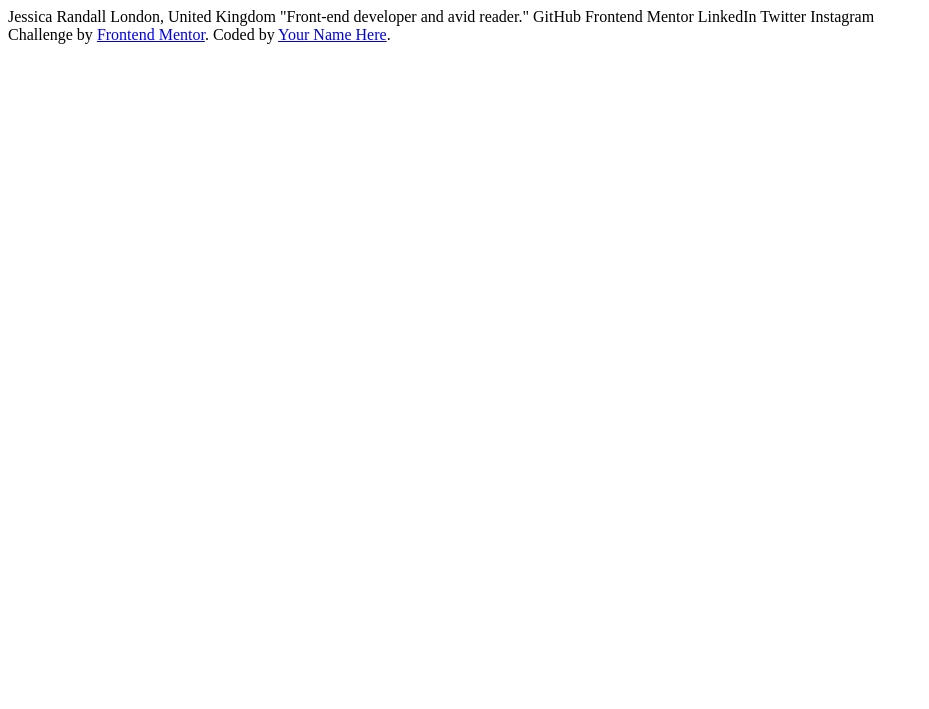
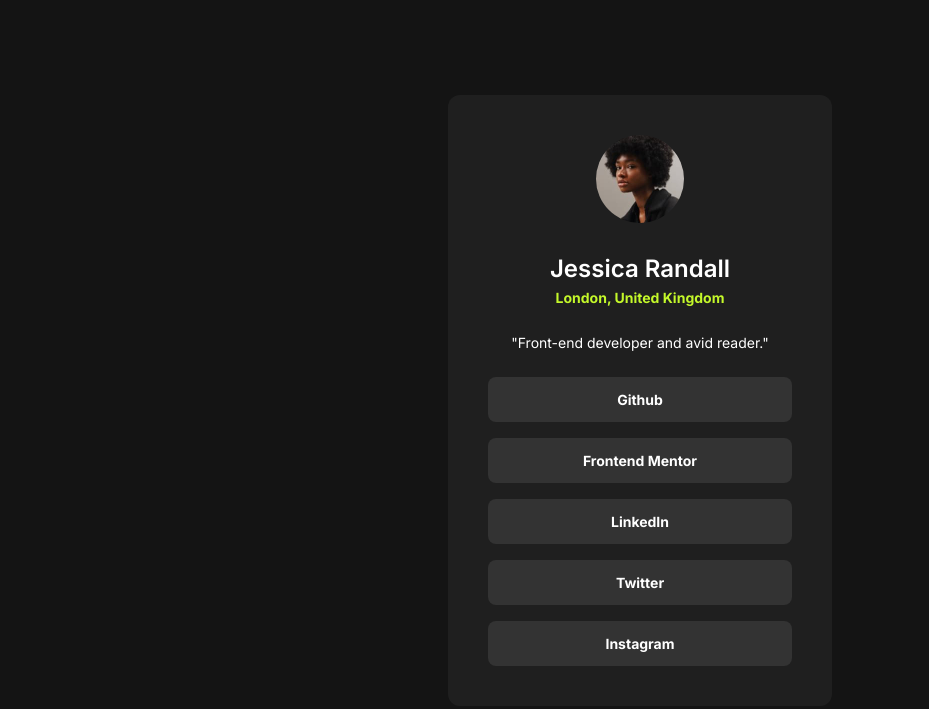
Before and after one commit to gregoriusgrd/social-links-profile, a plain HTML site: page index.html in a window 1280 px wide. Shown: the whole page, without its empty margins (0-929 px from the left). Drawn offline with Linux system fonts and the light colour scheme.

Commit message:
Initial commit

```diff
--- a/index.html
+++ b/index.html
@@ -1,29 +1,39 @@
 <!DOCTYPE html>
 <html lang="en">
   <head>
-  <meta charset="UTF-8">
-  <meta name="viewport" content="width=device-width, initial-scale=1.0"> <!-- displays site properly based on user's device -->
+    <meta charset="UTF-8" />
+    <meta name="viewport" content="width=device-width, initial-scale=1.0" />
+    <!-- displays site properly based on user's device -->
 
-  <link rel="icon" type="image/png" sizes="32x32" href="./assets/images/favicon-32x32.png">
-  <link rel="stylesheet" href="style.css">
+    <link
+      rel="icon"
+      type="image/png"
+      sizes="32x32"
+      href="./assets/images/favicon-32x32.png"
+    />
+    <link rel="stylesheet" href="style.css" />
     <title>Frontend Mentor | Social links profile</title>
-
   </head>
   <body>
+    <div class="profile-container">
+      <div class="profile-image">
+        <img src="assets/images/avatar-jessica.jpeg" alt="" />
+      </div>
 
-  Jessica Randall
-  London, United Kingdom
-  "Front-end developer and avid reader."
+      <div class="profile-info">
+        <p class="profile-name">Jessica Randall</p>
+        <p class="profile-location">London, United Kingdom</p>
+      </div>
 
-  GitHub
-  Frontend Mentor
-  LinkedIn
-  Twitter
-  Instagram
+      <p class="profile-bio">"Front-end developer and avid reader."</p>
 
-  <div class="attribution">
-    Challenge by <a href="https://www.frontendmentor.io?ref=challenge" target="_blank">Frontend Mentor</a>.
-    Coded by <a href="#">Your Name Here</a>.
+      <div class="profile-social-links">
+        <a href="#" target="_blank">Github</a>
+        <a href="#" target="_blank">Frontend Mentor</a>
+        <a href="#" target="_blank">LinkedIn</a>
+        <a href="#" target="_blank">Twitter</a>
+        <a href="#" target="_blank">Instagram</a>
+      </div>
     </div>
   </body>
 </html>
--- a/style.css
+++ b/style.css
@@ -0,0 +1,116 @@
+@import url("https://fonts.googleapis.com/css2?family=Inter:ital,opsz,wght@0,14..32,100..900;1,14..32,100..900&display=swap");
+
+:root {
+  --grey-900: #141414;
+  --grey-800: #1f1f1f;
+  --grey-700: #333333;
+  --green: #c4f82a;
+}
+
+* {
+  margin: 0;
+  padding: 0;
+  box-sizing: border-box;
+}
+
+body {
+  display: flex;
+  justify-content: center;
+  align-items: center;
+
+  height: 100vh;
+
+  background-color: var(--grey-900);
+}
+
+.profile-container {
+  display: flex;
+  flex-direction: column;
+  align-items: center;
+
+  max-width: 327px;
+  gap: 1.5rem;
+  padding: 1.5rem;
+
+  border-radius: 12px;
+  background-color: var(--grey-800);
+}
+
+.profile-image img {
+  width: 88px;
+  border-radius: 999px;
+}
+
+.profile-info {
+  display: flex;
+  flex-direction: column;
+  align-items: center;
+}
+
+.profile-name {
+  font-family: "Inter", sans-serif;
+  font-size: 1.5rem; /* 24px */
+  font-weight: 600;
+  line-height: 150%;
+  color: white;
+}
+
+.profile-location {
+  font-family: "Inter", sans-serif;
+  font-size: 0.875rem; /* 14px */
+  font-weight: 700;
+  line-height: 150%;
+  color: var(--green);
+}
+
+.profile-bio {
+  font-family: "Inter", sans-serif;
+  font-size: 0.875rem; /* 14px */
+  line-height: 150%;
+  color: white;
+
+  text-align: center;
+}
+
+.profile-social-links {
+  display: flex;
+  flex-direction: column;
+  align-items: center;
+
+  gap: 1rem; /* 16px */
+}
+
+.profile-social-links a {
+  display: flex;
+  align-items: center;
+  justify-content: center;
+
+  width: 279px;
+  height: 45px;
+  background-color: var(--grey-700);
+
+  font-family: "Inter", sans-serif;
+  font-size: 0.875rem; /* 14px */
+  font-weight: 700;
+  text-decoration: none;
+  border-radius: 8px;
+  color: white;
+}
+
+/* RESPONSIVE */
+
+@media screen and (min-width: 768px) {
+    .profile-container {
+        max-width: 384px;
+        padding: 2.5rem;
+    }
+
+    .profile-social-links a {
+        width: 304px;
+    }
+
+    .profile-social-links a:hover {
+        background-color: var(--green);
+        color: var(--grey-700);
+    }
+}
```
Lines whose indentation alone changed are shown as unchanged.
